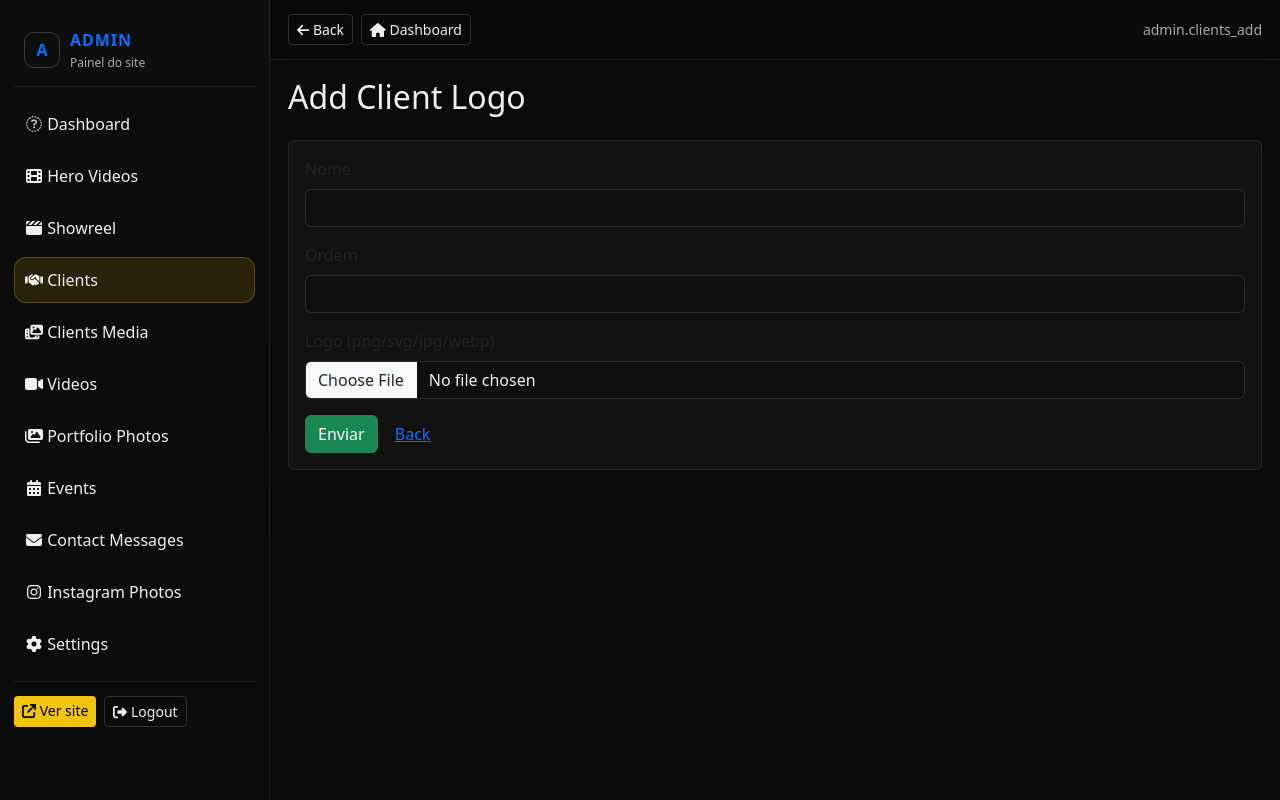
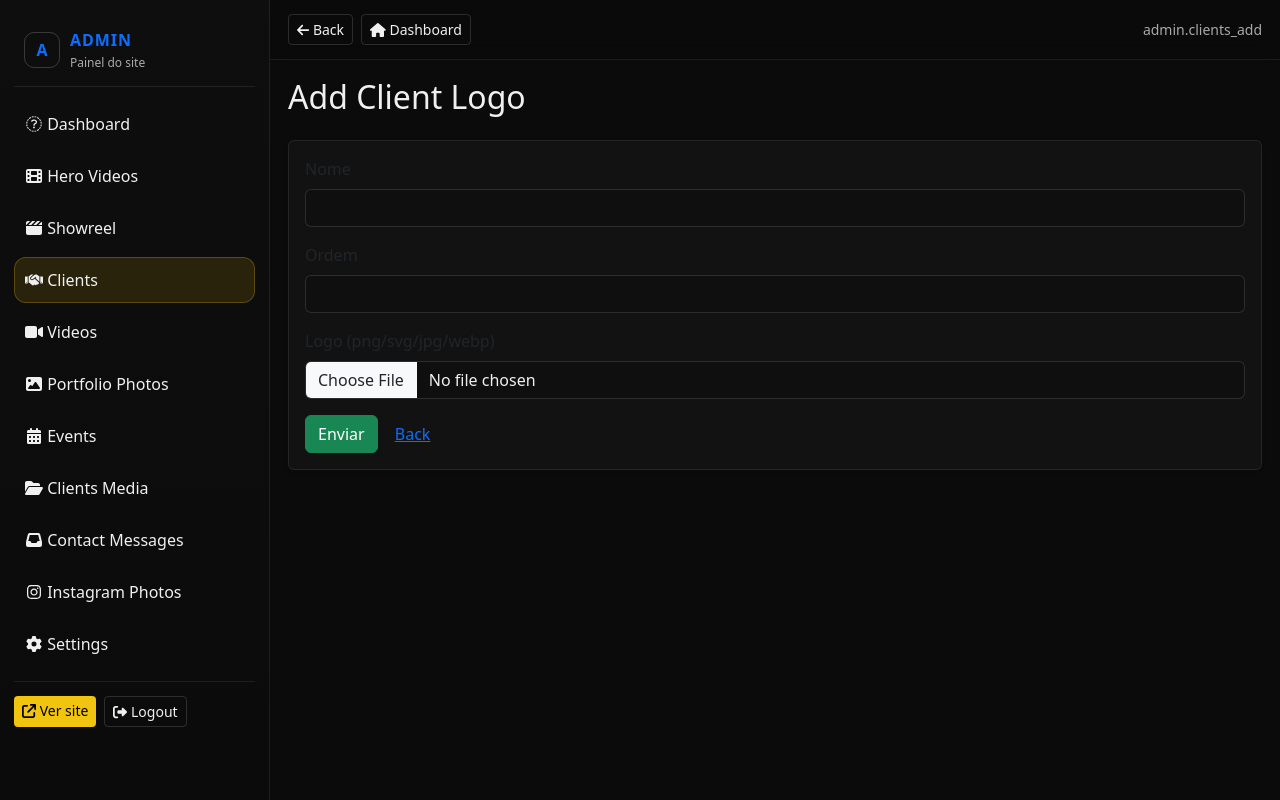
Before and after one commit to Hunter954/VALENTIN-LORIOT, a Flask app: page /admin/clients/add in a window 1280 px wide. Run offline with Flask 3, Linux system fonts and the light colour scheme; a user stored in the database is signed in.

Commit message:
Add files via upload

```diff
--- a/app/templates/admin/base.html
+++ b/app/templates/admin/base.html
@@ -101,11 +101,11 @@
       <a href="{{ url_for('admin.hero_add') }}" class="{% if request.endpoint in ['admin.hero_add'] %}active{% endif %}"><i class="fa-solid fa-film" style="width:18px;"></i> Hero Videos</a>
       <a href="{{ url_for('admin.showreel_upload') }}" class="{% if request.endpoint in ['admin.showreel_upload'] %}active{% endif %}"><i class="fa-solid fa-clapperboard" style="width:18px;"></i> Showreel</a>
       <a href="{{ url_for('admin.clients_add') }}" class="{% if request.endpoint in ['admin.clients_add'] %}active{% endif %}"><i class="fa-solid fa-handshake" style="width:18px;"></i> Clients</a>
-      <a href="{{ url_for('admin.clients_media_add') }}" class="{% if request.endpoint in ['admin.clients_media_add'] %}active{% endif %}"><i class="fa-solid fa-photo-film" style="width:18px;"></i> Clients Media</a>
       <a href="{{ url_for('admin.works_add') }}" class="{% if request.endpoint in ['admin.works_add'] %}active{% endif %}"><i class="fa-solid fa-video" style="width:18px;"></i> Videos</a>
-      <a href="{{ url_for('admin.portfolio_photos_add') }}" class="{% if request.endpoint in ['admin.portfolio_photos_add'] %}active{% endif %}"><i class="fa-solid fa-images" style="width:18px;"></i> Portfolio Photos</a>
+      <a href="{{ url_for('admin.portfolio_photo_add') }}" class="{% if request.endpoint in ['admin.portfolio_photo_add'] %}active{% endif %}"><i class="fa-solid fa-image" style="width:18px;"></i> Portfolio Photos</a>
       <a href="{{ url_for('admin.events_add') }}" class="{% if request.endpoint in ['admin.events_add'] %}active{% endif %}"><i class="fa-solid fa-calendar-days" style="width:18px;"></i> Events</a>
-      <a href="{{ url_for('admin.contact_messages') }}" class="{% if request.endpoint in ['admin.contact_messages'] %}active{% endif %}"><i class="fa-solid fa-envelope" style="width:18px;"></i> Contact Messages</a>
+      <a href="{{ url_for('admin.clients_media_add') }}" class="{% if request.endpoint in ['admin.clients_media_add'] %}active{% endif %}"><i class="fa-solid fa-folder-open" style="width:18px;"></i> Clients Media</a>
+      <a href="{{ url_for('admin.contact_messages') }}" class="{% if request.endpoint in ['admin.contact_messages'] %}active{% endif %}"><i class="fa-solid fa-inbox" style="width:18px;"></i> Contact Messages</a>
       <a href="{{ url_for('admin.instagram_add') }}" class="{% if request.endpoint in ['admin.instagram_add'] %}active{% endif %}"><i class="fa-brands fa-instagram" style="width:18px;"></i> Instagram Photos</a>
       <a href="{{ url_for('admin.settings') }}" class="{% if request.endpoint=='admin.settings' %}active{% endif %}"><i class="fa-solid fa-gear" style="width:18px;"></i> Settings</a>
     </div>
```
